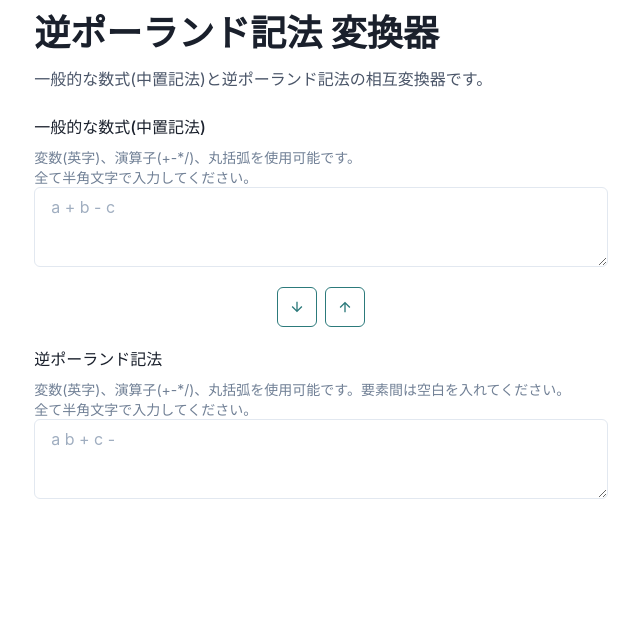
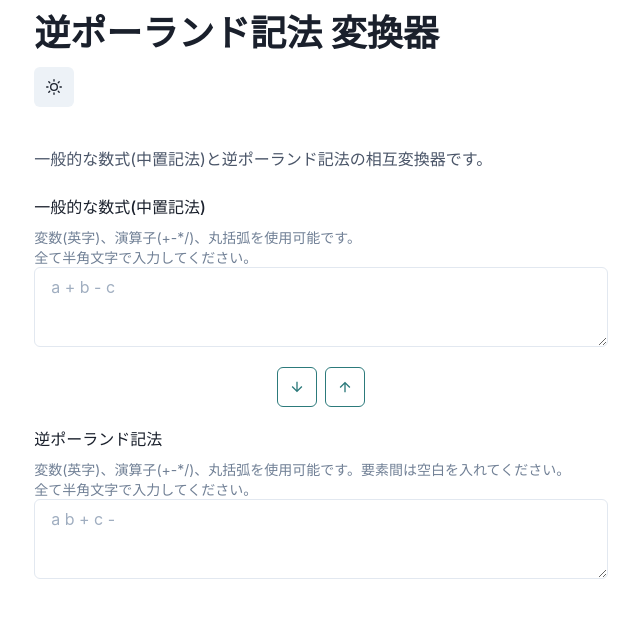
Before and after one commit to HidakaRintaro/rpc_converter, a React (Create React App) app: page / in a window 1280 px wide. Shown: the top 618 px of the page, without its empty margins (319-959 px from the left). Built offline with nearby package versions, Linux system fonts and the light colour scheme.

Commit message:
ダークモードの対応と括弧削除のメソッド作成をやっていき

```diff
--- a/src/App.tsx
+++ b/src/App.tsx
@@ -1,5 +1,10 @@
 import { ChangeEvent, useState } from "react";
-import { ArrowDownIcon, ArrowUpIcon } from "@chakra-ui/icons";
+import {
+  ArrowDownIcon,
+  ArrowUpIcon,
+  MoonIcon,
+  SunIcon,
+} from "@chakra-ui/icons";
 import {
   ButtonGroup,
   Center,
@@ -12,12 +17,15 @@ import {
   IconButton,
   Text,
   Textarea,
+  useColorMode,
 } from "@chakra-ui/react";
 import "./App.css";
 
 export const App = () => {
   const [infixValue, setInfixValue] = useState("");
   const [rpcValue, setRpcValue] = useState("");
+
+  const { colorMode, toggleColorMode } = useColorMode();
 
   const onChangeCheckInfix = (e: ChangeEvent<HTMLTextAreaElement>) => {
     const val = e.target.value;
@@ -88,6 +96,13 @@ export const App = () => {
         <Heading as="h1" mb="3">
           逆ポーランド記法 変換器
         </Heading>
+        <IconButton
+          // _focus={{_focus: "none"}} //周りの青いアウトラインが気になる場合に消す方法
+          mb={10}
+          aria-label="DarkMode Switch"
+          icon={colorMode === "light" ? <MoonIcon /> : <SunIcon />} //自分の好みでSunアイコンはreact-iconsを使用しています
+          onClick={toggleColorMode}
+        />
         <Text color="gray.600" mb="6">
           一般的な数式(中置記法)と逆ポーランド記法の相互変換器です。
         </Text>
@@ -176,3 +191,8 @@ const opePriority = (ope: string): number => {
   // () の時
   return 99;
 };
+
+// 数式の無駄な括弧を外す
+const delBrackets = (infix: string): string => {
+  return "";
+};
```
